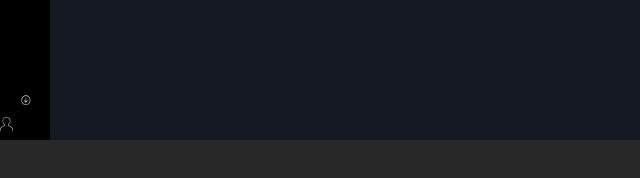
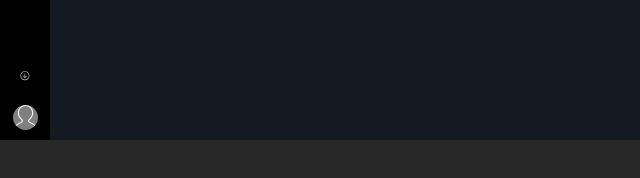
Before and after one commit to MarcoCusenza/html-css-spotifyweb, a plain HTML site: page index.html in a window 1280 px wide. Shown: the part 580-758 px from the top of the page, 0-640 px from the left. Drawn offline with Linux system fonts and the light colour scheme.

Commit message:
fine sidebar

```diff
--- a/css/style.css
+++ b/css/style.css
@@ -53,21 +53,29 @@ main{
     align-items: center;
 }
 
-#sidebar img{
+#sidebar .sb-container>*{
     width: 50%;
     margin: 5px 0;
     filter: opacity(.8);
 }
 
-#sidebar .bottom img:first-of-type{
+#sidebar .bottom>img:first-of-type{
     width: 25%;
+    margin-bottom: 18px;
+    /* IL GRAFICO CI HA DATO UN'ICONA DECENTRATA!!!! */
+    margin-left: -2px;
 }
 
-.profile-container{
-
+#sidebar .profile-container{
+    height: 25px;
+    text-align: center;
+    background-color: #808080;
+    border-radius: 50%;
+    overflow: hidden;
+    margin-bottom: 10px;
 }
 
-#sidebar .top img:first-of-type, .profile-container{
+#sidebar .top img:first-of-type, #sidebar .profile-container{
     filter: opacity(1);
 }
 /* /SIDEBAR */
```
